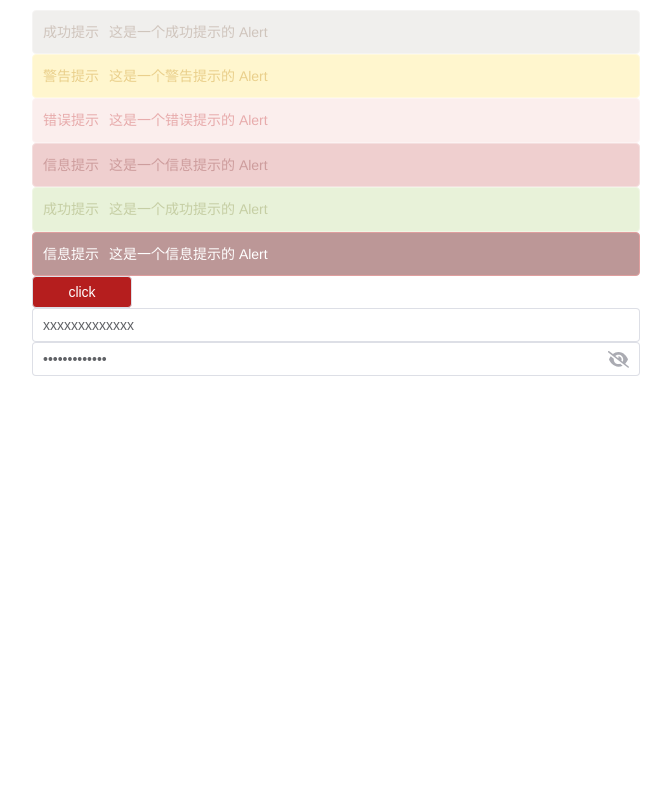
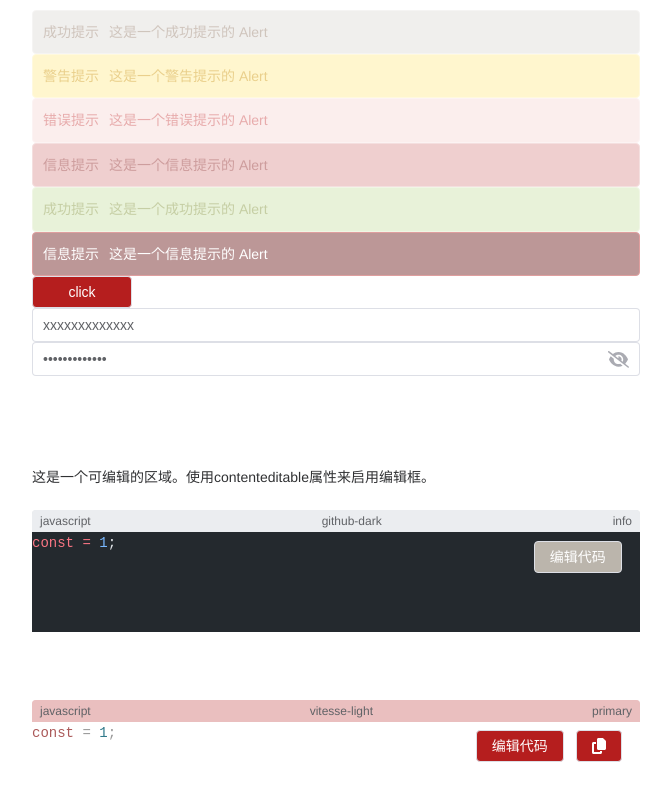
Before and after one commit to ourcx/feiUI, a Vue app: page / in a window 1280 px wide. Shown: the part 1122-1922 px from the top of the page, without its empty margins (0-671 px from the left). Before the commit the page ends 1588 px from the top, so only its background shows below. Built offline with nearby package versions, Linux system fonts and the light colour scheme; a web font is replaced by a local one.

Commit message:
feat:完成了code和input组件的开发，修复了input的样式问题和响应问题，新增加了自创样式代码块，可以高亮代码和编辑代码，支持primary和info类型，还有dark和light类型的高亮，封装了shiki

```diff
--- a/src/App.vue
+++ b/src/App.vue
@@ -4,7 +4,7 @@ import Collapse from "./components/Collapse/Collapse.vue";
 import Item from "./components/Collapse/CollapseItem.vue";
 import Icon from "./components/Icon/Icon.vue";
 import Alert from "./components/Alert/Alert.vue";
-import { ref,onMounted } from "vue";
+import { ref, onMounted } from "vue";
 import Tooltip from "./components/Tooltip/Tooltip.vue";
 import type { TooltipInstance } from "./components/Tooltip/types";
 import type { Options } from "@popperjs/core";
@@ -12,8 +12,7 @@ import Dropdown from "./components/Dropdown/Dropdown.vue";
 import type { MenuOption } from "./components/Dropdown/types";
 import { createMessage } from "./components/Message/method";
 import Input from "./components/Input/Input.vue";
-
-
+import Code from "./components/Code/Code.vue";
 
 const tooltipRef = ref<TooltipInstance | null>(null);
 const openedValue = ref(["a"]);
@@ -38,44 +37,32 @@ const inlineConsole = (label: string, key: MenuOption) => {
   console.log(label, key);
 };
 
-
-
-onMounted(()=>{
+onMounted(() => {
   const instance = createMessage({
     message: "hello world",
-    duration:0
-  })
-    createMessage({
+    duration: 0,
+  });
+  createMessage({
     message: "hello worlaaaaaaaaaaaaaaaaaaad",
-    duration:0,
-    type:'success'
-  })
+    duration: 0,
+    type: "success",
+  });
   createMessage({
     message: "hello world aadfavfbdvd",
-    duration:0,
-    type:'danger'
-  })
+    duration: 0,
+    type: "danger",
+  });
 
+  setTimeout(() => {
+    instance.destroy();
+  }, 2000);
+});
 
-  setTimeout(()=>{
-    instance.destroy()
-  },2000)
-})
+const input = ref("xxxxxxxxxxxxx");
 
-
-
-const input = ref('xxxxxxxxxxxxx')
-
-const change = (e:any) => {
-  console.log(e)
-}
-
-
-
-
-
-
-
+const change = (e: any) => {
+  console.log(e);
+};
 </script>
 
 <template>
@@ -211,19 +198,30 @@ const change = (e:any) => {
       placement="bottom"
       :trigger="trigger"
       @visible-change="(key:boolean) => inlineConsole('ssss', key as any)"
-      @select="key => inlineConsole('ssss1111', key)"
+      @select="(key) => inlineConsole('ssss1111', key)"
     >
       <div>
         <Button type="primary" @click="trigger = 'click'" width="100px">click</Button>
       </div>
     </Dropdown>
-    <Input type="text" v-model="input" clearable/>
-    <Input type="text" v-model="input" show-password @change="change($event)"/>
-    <br>
-    <br>
-    <br>
-    <br>
-    <br>
+    <Input type="text" v-model="input" clearable />
+    <Input type="text" v-model="input" show-password @change="change($event)" />
+    <br />
+    <br />
+    <br />
+    <br />
+    <br />
+    <div contenteditable="true">
+      这是一个可编辑的区域。使用contenteditable属性来启用编辑框。
+    </div>
+    <br />
+    <Code code="javascript"  initialCode="const = 1;" editable :copyable="false" />
+    <br />
+    <br />
+    <br />
+    <Code code="javascript"  initialCode="const = 1;" editable theme="vitesse-light" type="primary"/>
+    <br />
+    <br />
   </main>
 </template>
 
--- a/src/components/Button/Button.vue
+++ b/src/components/Button/Button.vue
@@ -18,7 +18,6 @@
   >
     <!-- 按钮图标 -->
     <Icon v-if="icon" :icon="icon" />
-
     <span>
       <slot></slot>
     </span>
--- a/src/components/Code/Code.vue
+++ b/src/components/Code/Code.vue
@@ -0,0 +1,114 @@
+<template>
+  <div
+    class="fei-code"
+    :class="{ [`fei-code--${type}`]: type }"
+    :style="props.width ? { width: props.width + 'px' } : {}"
+  >
+    <div class="fei-code__header">
+      <div class="fei-code__header_left">{{ code }}</div>
+      <div class="fei-code__header_center">{{ theme }}</div>
+      <div class="fei-code__header_right">{{ type }}</div>
+    </div>
+    <div class="actions">
+      <Button @click="toggleEdit(isEditing)" :type="type" v-if="props.editable">
+        {{ isEditing ? "进行预览" : "编辑代码" }}
+      </Button>
+      <Button :type="type" @click="copyCode()" v-if="copyable">
+        <div class="icon-text">
+          <Icon icon="copy"></Icon>
+          {{ copyText }}
+        </div>
+      </Button>
+    </div>
+    <div class="fei-code__body">
+      <div v-if="isEditing" class="edit-mode">
+        <textarea
+          v-model="sourceCode"
+          class="code-textarea"
+          :class="{ [`code-textarea--${textareType}`]: textareType }"
+        ></textarea>
+      </div>
+      <div v-else class="body-edit" v-html="codeHtml"></div>
+    </div>
+  </div>
+</template>
+
+<script setup lang="ts">
+// 1. 导入必要的模块
+import { watch, ref, computed } from "vue";
+import type { Codeprops, CodeEmits } from "./types"; // 假设你的 props 类型定义在这里
+import { codeToHtml } from "shiki";
+import Button from "../Button/Button.vue";
+import Icon from "../Icon/Icon.vue";
+// 2. 定义组件选项和 Props
+defineOptions({
+  name: "FeiCode",
+});
+
+const props = withDefaults(defineProps<Codeprops>(), {
+  theme: "github-dark",
+  copyable: true,
+  editable: false,
+  type: "info",
+});
+let timer: number | null = null;
+const sourceCode = ref(props.initialCode);
+const isEditing = ref(false);
+const codeHtml = ref("");
+const emits = defineEmits<CodeEmits>();
+watch(
+  () => props.initialCode,
+  async (newCode) => {
+    if (newCode) {
+      codeHtml.value = await codeToHtml(newCode, {
+        lang: props.code,
+        theme: props.theme,
+      });
+      emits("update:modelValue", sourceCode.value);
+    } else {
+      // 如果传入的 code 为空，则清空显示
+      codeHtml.value = "";
+      emits("update:modelValue", sourceCode.value);
+    }
+  },
+  {
+    immediate: true, // 关键：让 watch 在组件初始化时立即执行一次
+  }
+);
+
+function toggleEdit(state: boolean) {
+  isEditing.value = !state;
+  emits("edit", state);
+  if (!state) {
+    codeToHtml(sourceCode.value, {
+      lang: props.code,
+      theme: props.theme,
+    }).then((html) => {
+      codeHtml.value = html;
+    });
+    emits("update:modelValue", sourceCode.value);
+  }
+}
+
+const copyCode = () => {
+  //复制代码到粘贴板
+  copy(sourceCode.value).then(() => {
+    emits("copy", sourceCode.value);
+  });
+  copyText.value = "已复制";
+  if (timer) clearTimeout(timer); // 正确类型检查
+  timer = window.setTimeout(() => {
+    copyText.value = "";
+  }, 2000);
+};
+const copyText = ref("");
+
+const textareType = computed(() => {
+  return props.theme === "vitesse-dark" || props.theme === "github-dark"
+    ? "dark"
+    : "light";
+});
+function copy(value: string) {
+  return navigator.clipboard.writeText(value);
+}
+</script>
--- a/src/components/Code/style.css
+++ b/src/components/Code/style.css
@@ -0,0 +1,124 @@
+.fei-code {
+  --code-font-size: var(--fei-font-size-base); /* 默认字体大小 */
+  --code-padding: 1rem; /* 默认内边距 */
+  --code-radius: var(--fei-border-radius-base); /* 默认圆角 */
+  --code-bg-color: var(--fei-fill-color-darker);
+  --code-text-color: var(--fei-text-color-primary);
+  --code-border-color: var(--fei-border-color-lighter);
+  --code-header-bg-color: var(--fei-fill-color-dark);
+  --code-header-text-color: var(--fei-text-color-regular);
+
+  display: flex;
+  flex-direction: column;
+  flex-wrap: wrap;
+  background-color: var(--code-bg-color);
+  color: var(--code-text-color);
+  border-radius: 4px;
+  position: relative;
+
+  .fei-code__header {
+    display: flex;
+    flex-direction: row;
+    align-items: baseline; /* 基线对齐 */
+    justify-content: space-between; /* 子项两端对齐并间隔开 */
+    width: 100%;
+    height: 22px;
+    background-color: var(--code-header-bg-color);
+    border-radius: 4px 4px 0 0;
+    user-select: none;
+
+    .fei-code__header_left,
+    .fei-code__header_center,
+    .fei-code__header_right {
+      font-size: 12px;
+      color: var(--code-header-text-color);
+      padding: 0 8px;
+      line-height: 22px;
+      font-weight: 500;
+    }
+  }
+
+  .actions {
+    position: absolute;
+    right: 3%;
+    top: 25%;
+  }
+
+  .fei-code__body {
+    width: 100%;
+    height: 100%;
+    overflow: auto;
+
+    .edit-mode {
+      min-height: 100px;
+      .code-textarea {
+        /* --- 基础样式 --- */
+        width: 100%;
+        min-height: 100px;
+        border: 1px solid var(--fei-border-color);
+        border-radius: var(--fei-border-radius-base);
+        padding: 1rem;
+        box-sizing: border-box;
+        outline: none;
+        font-family: monospace;
+        font-size: 14px;
+        line-height: 1.6;
+        transition: border-color var(--fei-transition-duration-fast),
+          background-color var(--fei-transition-duration-fast);
+        resize: none;
+        background-color: var(--textarea-bg-color, var(--fei-fill-color-light));
+        color: var(--fei-text-color-primary); /* 默认文字颜色 */
+      }
+
+      /* 聚焦时的样式 */
+      .code-textarea:focus {
+        border-color: var(--fei-color-primary);
+      }
+
+      .code-textarea--dark {
+        --textarea-bg-color: #222; /* 深色背景 */
+        color: #eee; /* 亮色文字 */
+        caret-color: var(--fei-color-primary); /* 亮色光标 */
+        border-color: #444; /* 深色边框 */
+        padding: 0;
+      }
+      .code-textarea--dark:focus {
+        border-color: var(--fei-color-primary);
+      }
+
+      .code-textarea--light {
+        --textarea-bg-color: transparent;
+        color: #000;
+        caret-color: var(--fei-text-color-primary);
+        border: none; /* 透明模式通常不需要边框 */
+        padding: 0; /* 内边距也可能需要与底层同步 */
+      }
+    }
+  }
+}
+
+.shiki {
+  min-height: 100px;
+}
+
+.icon-text {
+  display: flex;
+  align-items: center;
+  justify-content: center;
+  font-size: 16px;
+}
+
+.fei-code.fei-code--primary {
+  --code-bg-color-primary: var(--fei-color-primary-light-13);
+  --code-text-color-primary: var(--fei-color-primary-dark-2);
+  --code-header-bg-color-primary: var(--fei-color-primary-light-11);
+  --code-header-text-color-primary: var(--fei-color-primary);
+
+  background-color: var(--code-bg-color-primary);
+  color: var(--code-text-color-primary);
+
+  & .fei-code__header {
+    background-color: var(--code-header-bg-color-primary);
+    color: var(--code-header-text-color-primary);
+  }
+}
--- a/src/components/Code/types.ts
+++ b/src/components/Code/types.ts
@@ -0,0 +1,16 @@
+export interface Codeprops {
+  type?: 'primary' | 'info'
+  code: string
+  theme?:'github-light'|'github-dark'|'vitesse-dark'|'vitesse-light'
+  copyable?: boolean
+  editable?: boolean
+  //使用分离式的方法可能会更好，因为编辑后的代码vue拿不到
+  initialCode:string
+  width?: number
+}
+
+export interface CodeEmits {
+  (e: 'update:modelValue', value: string): void
+  (e: 'copy', value: string): void
+  (e: 'edit', value: boolean): void
+}
--- a/src/components/Icon/style.css
+++ b/src/components/Icon/style.css
@@ -7,6 +7,7 @@
   fill: currentColor;
   color: var(--fei-icon-color);
   font-size: inherit;
+  margin: 0 !important;
   transition: color 0.2s ease-in-out, transform 0.2s ease-in-out;
   &.is-active:hover {
     color: var(--fei-icon-hover-color, currentColor);
--- a/src/styles/index.css
+++ b/src/styles/index.css
@@ -9,3 +9,4 @@
 @import "../components/Dropdown/style.css";
 @import "../components/Message/style.css";
 @import "../components/Input/style.css";
+@import "../components/Code/style.css"
```
